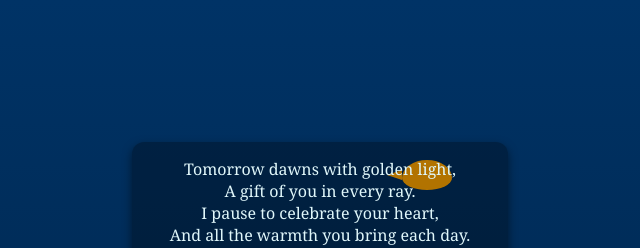
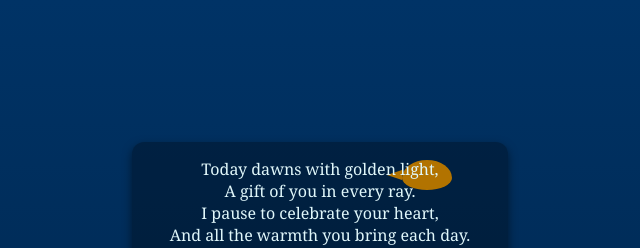
Before and after one commit to EltomCodingAdv/The-Birthday, a plain HTML site: page Fish With Text.html in a window 1280 px wide. Shown: the top 248 px of the page, 320-960 px from the left. Drawn offline with Linux system fonts and the light colour scheme.

Commit message:
Fish With Text.html

```diff
--- a/Fish With Text.html
+++ b/Fish With Text.html
@@ -16,7 +16,7 @@
     <!-- Poetic Text -->
     <div class="poem">
       <div class="poem-container">
-        <span class="poem-line">Tomorrow dawns with golden light,</span><br>
+        <span class="poem-line">Today dawns with golden light,</span><br>
         <span class="poem-line">A gift of you in every ray.</span><br>
         <span class="poem-line">I pause to celebrate your heart,</span><br>
         <span class="poem-line">And all the warmth you bring each day.</span><br>
```
